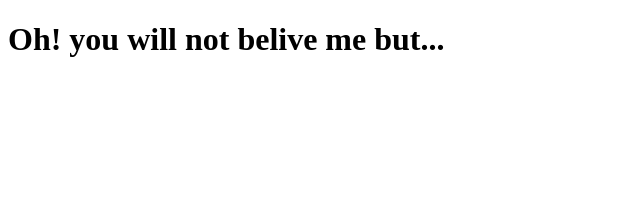
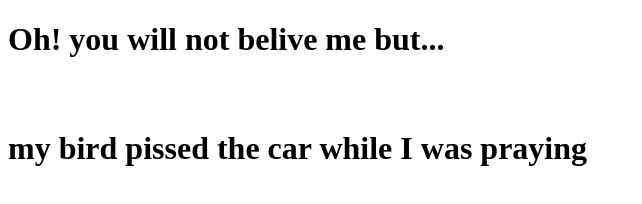
Before and after one commit to danieljuhe/excuse-generator, a plain HTML site: page index.html in a window 1280 px wide. Shown: the whole page, without its empty margins (0-642 px from the left). Drawn offline with Linux system fonts and the light colour scheme.

Commit message:
corregido y subido el .html

```diff
--- a/excusas.js
+++ b/excusas.js
@@ -10,6 +10,6 @@ const randint =(top)=>{
    if (index === top) return top-1
    return index
 }
-window.onload = function(){
-console.log((person [randint(person.length)]),(verb [randint(verb.length)]),(thing [randint(thing.length)]),(when[randint(when.length)]));
-}
+
+const paragraph = document.getElementById("excuse");
+paragraph.innerText = `${person [randint(person.length)]} ${verb [randint(verb.length)]} ${thing [randint(thing.length)]} ${when[randint(when.length)]}`;
--- a/index.html
+++ b/index.html
@@ -7,7 +7,8 @@
   </head>
   <body>
     <h1>Oh! you will not belive me but...</h1><br>
-    <p id="excuse"></p>
+    <h1><p id="excuse"></p></h1>
+
     <script src="excusas.js"></script>
   </body>
 </html>
```
Also changed, not shown: 1 other file.
